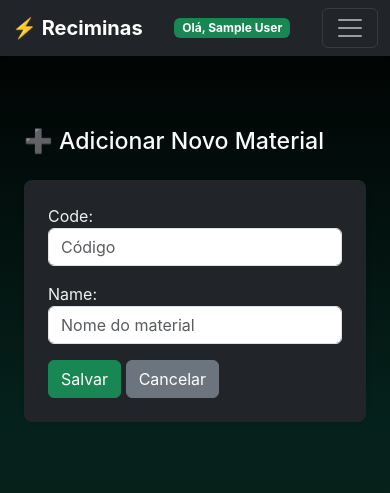
After one commit to VandersonTorres/reciminas-automation, a Django app: page /materiais/cadastro/ in a window 390 px wide. The commit adds this page. Shown: the top 493 px of the page. Run offline with Django 5.2, Linux system fonts and the light colour scheme; the visitor is signed in with stand-in values (Sample User, id 1).

Commit message:
Fix issues discovered on the first meeting. Added a new form to manage available materials, Improved responsivity, Improved form fields control, Improved interface, Access control, etc

```diff
--- a/server/invoices_automation/forms.py
+++ b/server/invoices_automation/forms.py
@@ -2,7 +2,7 @@ from django import forms
 from django.contrib.auth.forms import AuthenticationForm, UserCreationForm
 from django.contrib.auth.models import User
 
-from .models import EntryInvoiceQueue
+from .models import EntryInvoiceQueue, Material
 
 
 # Login Form
@@ -46,26 +46,57 @@ class CustomUserCreationForm(UserCreationForm):
         return user
 
 
+# Material Form
+class MaterialForm(forms.ModelForm):
+    class Meta:
+        model = Material
+        fields = ["code", "name"]
+        widgets = {
+            "code": forms.TextInput(attrs={"class": "form-control", "placeholder": "Código"}),
+            "name": forms.TextInput(attrs={"class": "form-control", "placeholder": "Nome do material"}),
+        }
+
+
 # Entry Invoices Emission Form
 class EntryInvoiceForm(forms.ModelForm):
     class Meta:
         model = EntryInvoiceQueue
-        fields = ["provider", "material_code", "material_quantity", "material_price", "discount"]
+        fields = ["provider", "material", "material_quantity", "material_price", "discount"]
         labels = {
             "provider": "Fornecedor",
-            "material_code": "Material",
+            "material": "Material",
             "material_quantity": "Quantidade (Kg)",
             "material_price": "Preço Unitário (R$)",
             "discount": "Desconto (R$)",
         }
         widgets = {
             "provider": forms.TextInput(attrs={"class": "form-control", "placeholder": "Nome completo"}),
-            "material_code": forms.Select(attrs={"class": "form-select"}),
+            "material": forms.Select(attrs={"class": "form-select"}),
             "material_quantity": forms.NumberInput(
-                attrs={"class": "form-control", "step": "0.01", "placeholder": "Ex: 10.2"}
+                attrs={"class": "form-control", "step": "0.01", "min": "0", "placeholder": "Ex: 10.2"}
             ),
             "material_price": forms.NumberInput(
-                attrs={"class": "form-control", "step": "0.01", "placeholder": "Ex: 50.10"}
+                attrs={"class": "form-control", "step": "0.01", "min": "0", "placeholder": "Ex: 50.10"}
             ),
-            "discount": forms.NumberInput(attrs={"class": "form-control", "step": "0.01", "placeholder": "Ex: 0"}),
+            "discount": forms.NumberInput(
+                attrs={"class": "form-control", "step": "0.01", "min": "0", "placeholder": "Ex: 0"}
+            ),
         }
+
+    def clean_material_quantity(self):
+        value = self.cleaned_data["material_quantity"]
+        if value < 0:
+            raise forms.ValidationError("A quantidade não pode ser negativa.")
+        return value
+
+    def clean_material_price(self):
+        value = self.cleaned_data["material_price"]
+        if value < 0:
+            raise forms.ValidationError("O preço não pode ser negativo.")
+        return value
+
+    def clean_discount(self):
+        value = self.cleaned_data.get("discount", 0)
+        if value < 0:
+            raise forms.ValidationError("O desconto não pode ser negativo.")
+        return value
--- a/server/invoices_automation/models.py
+++ b/server/invoices_automation/models.py
@@ -1,21 +1,24 @@
 from django.db import models
 from django.contrib.auth.models import User
+from django.core.validators import RegexValidator
+
+
+# Material Support Model
+class Material(models.Model):
+    code = models.CharField(
+        max_length=50, unique=True, validators=[RegexValidator(r"^\d+$", "O código deve conter apenas números.")]
+    )
+    name = models.CharField(max_length=255)
+
+    def __str__(self):
+        return f"{self.name} ({self.code})"
 
 
 # Invoices Model
 class EntryInvoiceQueue(models.Model):
     user = models.ForeignKey(User, on_delete=models.CASCADE)
     provider = models.CharField(max_length=255)
-    material_code = models.CharField(
-        max_length=50,
-        choices=[
-            ("", "Selecione"),
-            ("50", "Sucata de Cobre"),
-            ("51", "Sucata de Latão"),
-            ("52", "Sucata de Alumínio"),
-            ("64", "Sucata de Ferro"),
-        ],
-    )
+    material = models.ForeignKey(Material, on_delete=models.PROTECT)
     material_quantity = models.FloatField()
     material_price = models.FloatField()
     discount = models.FloatField(default=0.0)
@@ -33,4 +36,4 @@ class EntryInvoiceQueue(models.Model):
     invoice_path = models.CharField(max_length=255, null=True, blank=True)
 
     def __str__(self):
-        return f"{self.provider} ({self.material_code})"
+        return f"{self.provider} - {self.material.name}"
--- a/server/invoices_automation/services/invoices_generator.py
+++ b/server/invoices_automation/services/invoices_generator.py
@@ -50,6 +50,7 @@ class EntryInvoicesAutomation(BaseAutomation, PageAttributesCoordinates):
                 with page.context.expect_page() as logged_page_event:
                     self.logger.info(f"Inicializando CNPJ {self.company_name}.")
                     page.locator("input[value='Entrar']").click()
+                    self.check_cancelled()
                     self._sleep_between_actions(seconds=25)
 
                 # Capturing new tab
--- a/server/invoices_automation/urls.py
+++ b/server/invoices_automation/urls.py
@@ -9,6 +9,11 @@ from invoices_automation.views.crud_invoices import (
     access_invoices_queue,
     edit_invoice,
     delete_invoice,
+)
+from invoices_automation.views.crud_materials import (
+    list_materials,
+    add_new_material,
+    delete_material,
 )
 from invoices_automation.views.manage_automation import (
     start_batch_automation,
@@ -41,4 +46,7 @@ urlpatterns = [
     path("downloads/<path:filename>", serve_pdf, name="serve_pdf"),
     path("limpar-logs/", clear_logs, name="clear_logs"),
     path("emitit-nota/<int:invoice_pk>/", create_invoice, name="create_invoice"),
+    path("materiais/", list_materials, name="list_materials"),
+    path("materiais/cadastro/", add_new_material, name="add_new_material"),
+    path("materiais/excluir/<int:pk>/", delete_material, name="delete_material"),
 ]
--- /dev/null
+++ b/server/invoices_automation/views/crud_materials.py
@@ -0,0 +1,36 @@
+from django.shortcuts import render, redirect, get_object_or_404
+from django.contrib import messages
+from django.contrib.auth.decorators import login_required
+
+from invoices_automation.models import Material
+from invoices_automation.forms import MaterialForm
+
+
+@login_required
+def list_materials(request):
+    materials = Material.objects.all().order_by("name")
+    return render(request, "materials/materials_list.html", {"materials": materials})
+
+
+@login_required
+def add_new_material(request):
+    if request.method == "POST":
+        form = MaterialForm(request.POST)
+        if form.is_valid():
+            form.save()
+            messages.success(request, "✅ Material adicionado com sucesso!")
+            return redirect("list_materials")
+    else:
+        form = MaterialForm()
+    return render(request, "materials/add_material.html", {"form": form})
+
+
+@login_required
+def delete_material(request, pk):
+    material = get_object_or_404(Material, pk=pk)
+    try:
+        material.delete()
+        messages.success(request, "🗑️ Material excluído com sucesso!")
+    except Exception:
+        messages.error(request, "❌ Não foi possível excluir este material, ele provavelmente está em uso.")
+    return redirect("list_materials")
--- a/server/invoices_automation/views/manage_automation.py
+++ b/server/invoices_automation/views/manage_automation.py
@@ -43,7 +43,7 @@ def start_batch_automation(request):
                 current_iter = f"{idx + 1}/{len(queue_items)}"
                 automation = EntryInvoicesAutomation(
                     provider=item.provider,
-                    material_code=item.material_code,
+                    material_code=item.material.code,
                     material_quantity=item.material_quantity,
                     material_price=item.material_price,
                     discount=item.discount,
--- a/server/templates/core/base.html
+++ b/server/templates/core/base.html
@@ -14,6 +14,11 @@
     <nav class="navbar navbar-expand-lg navbar-dark bg-dark shadow-sm">
         <div class="container">
             <a class="navbar-brand fw-bold" href="{% url 'dashboard' %}">⚡ Reciminas</a>
+            {% if user.is_authenticated %}
+                <span class="nav-item d-flex align-items-center text-white me-3 badge bg-success">
+                    Olá, {{ user.get_full_name|default:user.username }}
+                </span>
+            {% endif %}
             <button class="navbar-toggler" type="button" data-bs-toggle="collapse" data-bs-target="#navbarNav">
                 <span class="navbar-toggler-icon"></span>
             </button>
--- a/server/templates/invoices_automation/access_invoices_queue.html
+++ b/server/templates/invoices_automation/access_invoices_queue.html
@@ -30,7 +30,7 @@
                             <td>{{ invoice.user.get_full_name|default:invoice.user.username }}</td>
                             <td>{{ invoice.created_at|localtime|date:"d/m/Y H:i" }}</td>
                             <td>{{ invoice.provider }}</td>
-                            <td>{{ invoice.get_material_code_display }}</td>
+                            <td>{{ invoice.material.name }}</td>
                             <td>{{ invoice.material_quantity }}</td>
                             <td>R$ {{ invoice.material_price|floatformat:2 }}</td>
                             <td>R$ {{ invoice.discount|floatformat:2 }}</td>
@@ -50,12 +50,14 @@
                                     </a>
                                 {% endif %}
 
+                                {% if user.is_superuser %}
                                     <form method="post" action="{% url 'delete_invoice' invoice.pk %}" style="display:inline;">
                                         {% csrf_token %}
                                         <button class="btn btn-sm btn-danger" onclick="return confirm('Tem certeza que deseja remover esta nota?');">
                                             🗑️ Excluir Registro
                                         </button>
                                     </form>
+                                {% endif %}
                             </td>
                         </tr>
                     {% endfor %}
--- /dev/null
+++ b/server/templates/materials/add_material.html
@@ -0,0 +1,15 @@
+{% extends "core/base.html" %}
+
+{% block title %}Adicionar Material{% endblock %}
+
+{% block content %}
+<div class="container py-4">
+  <h3 class="text-light mb-4">➕ Adicionar Novo Material</h3>
+  <form method="post" class="bg-dark p-4 rounded-3 shadow-sm">
+    {% csrf_token %}
+    {{ form.as_p }}
+    <button type="submit" class="btn btn-success">Salvar</button>
+    <a href="{% url 'dashboard' %}" class="btn btn-secondary">Cancelar</a>
+  </form>
+</div>
+{% endblock %}
```
Also changed, not shown: server/invoices_automation/apps.py (+16 -0 lines), server/invoices_automation/views/crud_invoices.py (+18 -6 lines), server/templates/invoices_automation/dashboard.html (+20 -0 lines), server/templates/materials/materials_list.html (added, +38 -0 lines), server/invoices_automation/migrations/0001_initial.py. Lines whose indentation alone changed are shown as unchanged.
